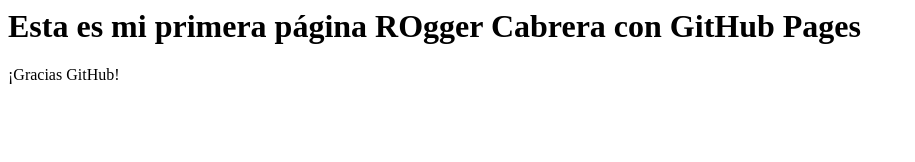
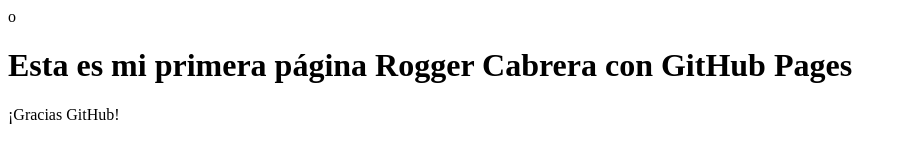
Before and after one commit to roggercabrera/PrimerRepositorio, a plain HTML site: page index.html in a window 1280 px wide. Shown: the whole page, without its empty margins (0-915 px from the left). Drawn offline with Linux system fonts and the light colour scheme.

Commit message:
Update index.html

```diff
--- a/index.html
+++ b/index.html
@@ -1,4 +1,4 @@
-<html>
-<h1> Esta es mi primera página ROgger Cabrera con GitHub Pages </h1>
+o<html>
+<h1> Esta es mi primera página Rogger Cabrera con GitHub Pages </h1>
 <p>¡Gracias GitHub!</p>
 </html>
```
